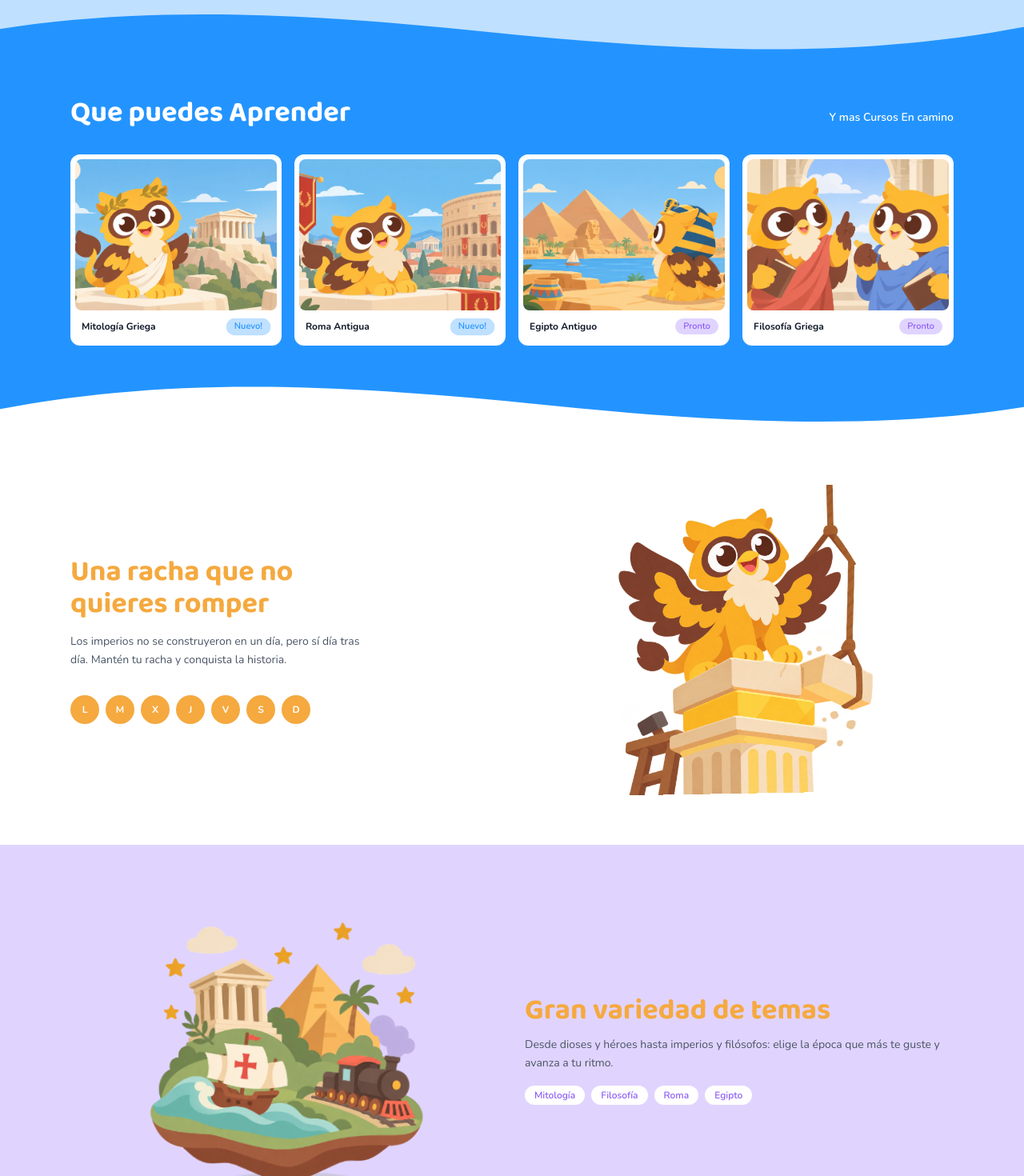
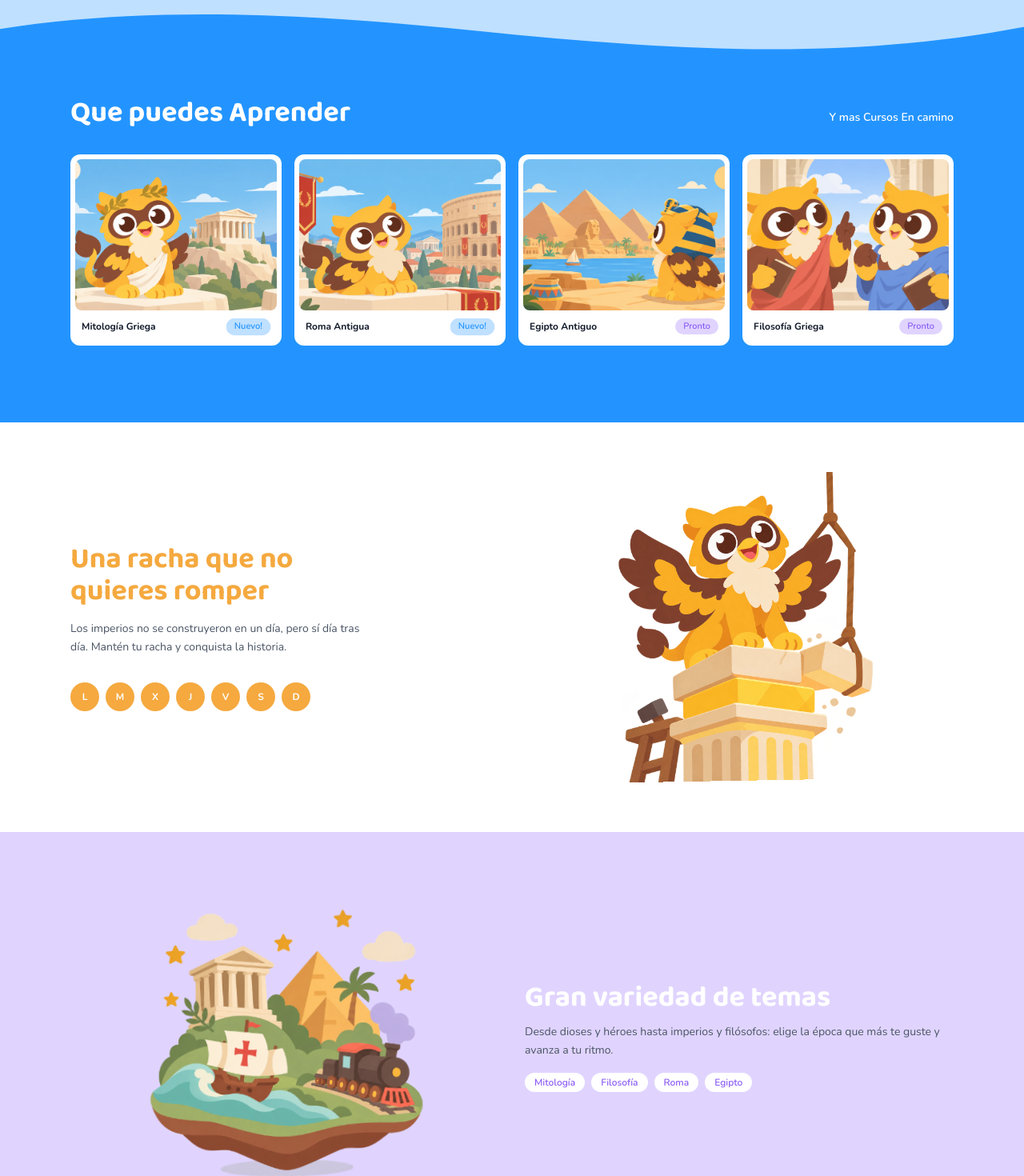
Before and after one commit to 8auti/kronika-web, a React (Vite) app: page /landing in a window 1280 px wide. Shown: the part 1020-2490 px from the top of the page at 80% size. Built offline with nearby package versions, Linux system fonts and the light colour scheme; no server answers.

Commit message:
Detallito

```diff
--- a/src/pages/Landing.jsx
+++ b/src/pages/Landing.jsx
@@ -186,7 +186,7 @@ function Cursos() {
       {/* Arriba: color de Pasos. Abajo: blanco de Racha. */}
       <Ola className="text-azul" fondo="bg-azul-claro" />
       <div className="bg-azul pb-4 pt-6">
-        <div className="mx-auto max-w-6xl px-6">
+        <div className="mx-auto max-w-6xl px-6 pb-20">
           <div className="flex items-baseline justify-between gap-4">
             <Titulo className="text-white">Que puedes Aprender</Titulo>
             <span className="text-sm font-semibold text-white">
@@ -225,7 +225,6 @@ function Cursos() {
           </ul>
         </div>
       </div>
-      <Ola className="text-azul" invertida fondo="bg-white" />
     </section>
   );
 }
@@ -297,7 +296,7 @@ function Temas() {
         </Reveal>
         <div>
           <Reveal dir="right">
-            <Titulo className="text-naranja">Gran variedad de temas</Titulo>
+            <Titulo className="text-white">Gran variedad de temas</Titulo>
             <p className="mt-3 text-sm leading-relaxed text-gray-600">
               Desde dioses y héroes hasta imperios y filósofos: elige la época que
               más te guste y avanza a tu ritmo.
```
